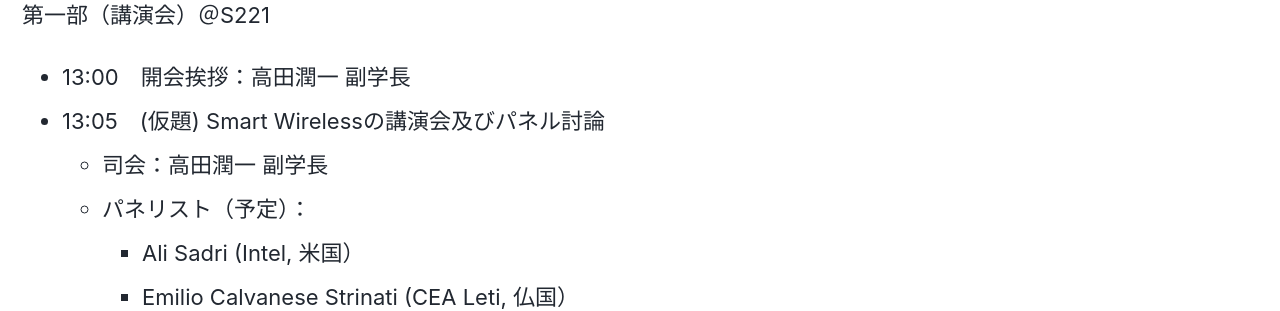
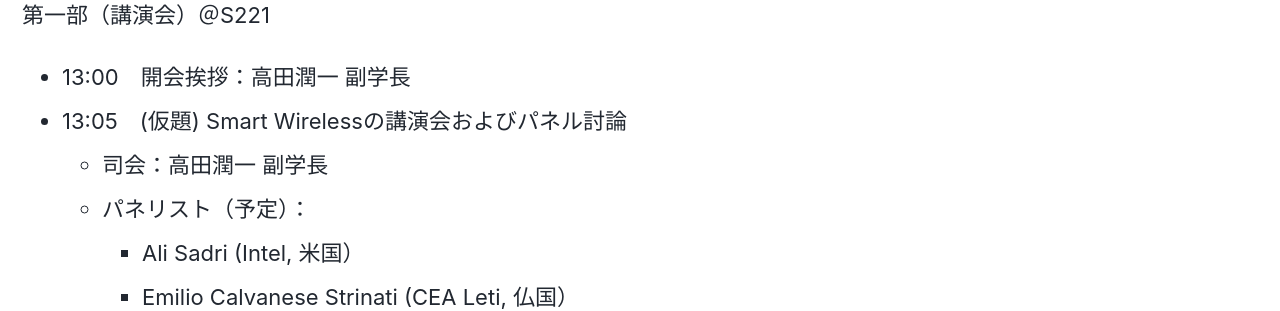
Before and after one commit to fl1d/w0ex.github.io, a Jekyll site: the page built from _pages/global_forum.md, in a window 1280 px wide and 900 px high, scrolled down 1078 px. Shown: the part 152-463 px from the top of the window. Built offline with Jekyll 4.4.1, drawn with Linux system fonts in a browser that asks for light colours; cached includes are drawn as plain includes; nearby versions of some CDN libraries.

Commit message:
Update global_forum.md

```diff
--- a/_pages/global_forum.md
+++ b/_pages/global_forum.md
@@ -53,7 +53,7 @@ header:
 第一部（講演会）＠S221
 
 * 13:00　開会挨拶：高田潤一 副学長
-* 13:05　(仮題) Smart Wirelessの講演会及びパネル討論
+* 13:05　(仮題) Smart Wirelessの講演会およびパネル討論
   * 司会：高田潤一 副学長
   * パネリスト（予定）：
     * Ali Sadri (Intel, 米国）
```
